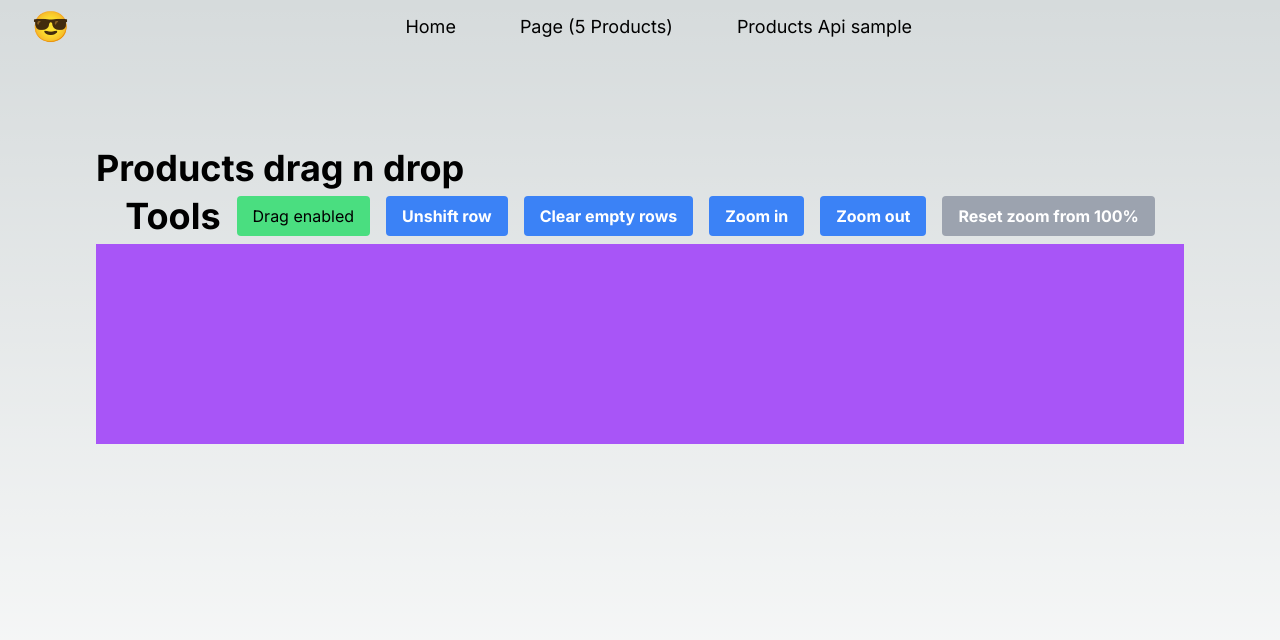
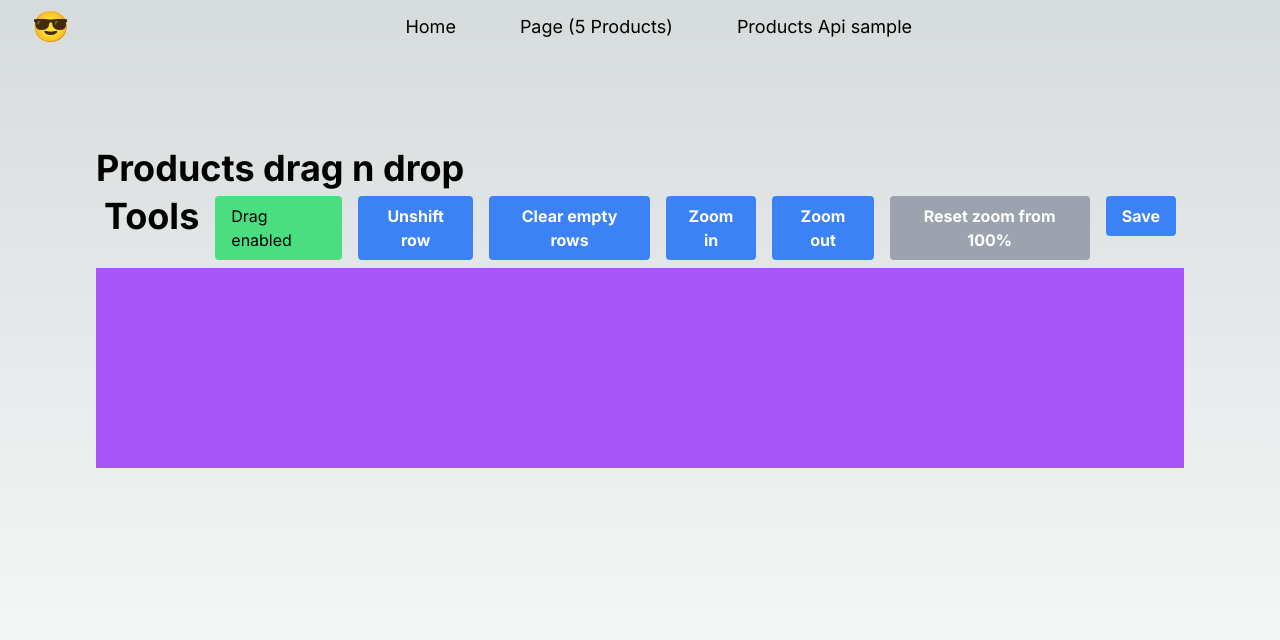
Before and after one commit to Silverium/nextjs-products-drag-n-drop, a Next.js app: page /products in a window 1280 px wide. Shown: the top 640 px of the page. Built offline with nearby package versions, Linux system fonts and the light colour scheme.

Commit message:
refactor(getTemplateStyle): to an util

```diff
--- a/components/DraggableLists.tsx
+++ b/components/DraggableLists.tsx
@@ -9,6 +9,9 @@ import { Template } from "@/types/Templates";
 import { LuMoveVertical } from "react-icons/lu";
 import TemplatesSelector from "./TemplatesSelector";
 import { Grid } from "@/types/Grid";
+import { useFormState } from "react-dom";
+import { createGrid } from "@/app/api/grids/actions";
+import getTemplateStyle from "@/utils/style/getTemplateStyle";
 
 export default function DraggableLists({ products, maxItemsPerRow = 3, templates }: { products: Product[], maxItemsPerRow?: number, templates: Template[] }) {
     const [zoom, setZoom] = useState<number>(100);
@@ -98,20 +101,9 @@ export default function DraggableLists({ products, maxItemsPerRow = 3, templates
     }
         , [grid]);
 
-    const getAlignmentStyle = useCallback((template: Template) => {
-        switch (template.alignment) {
-            case "left":
-                return "justify-start";
-            case "center":
-                return "justify-center";
-            case "right":
-                return "justify-end";
-            default:
-                return "justify-center";
-        }
-    }, []);
     const editorRef = useRef<HTMLDivElement>(null);
     const editorMeasures = editorRef.current?.getBoundingClientRect();
+    const [formState, formAction] = useFormState(createGrid, { message: null})
     return (
         <div>
             <div className="flex justify-center m-2">
@@ -139,6 +131,13 @@ export default function DraggableLists({ products, maxItemsPerRow = 3, templates
                 }>
                     Reset zoom from {zoom}%
                 </button>
+                <form action={formAction}>
+                    <input type="hidden" name="grid" value={JSON.stringify(grid)} />
+                    <button className={`ml-4 ${formState.success ? "bg-green-400": "bg-blue-500"} hover:bg-blue-700 text-white font-bold py-2 px-4 rounded`} type="submit">
+                        Save
+                    </button>
+                    <p className="text-red-500">{formState?.message}</p>
+                </form>
             </div>
             <div id="editor" ref={editorRef as LegacyRef<HTMLDivElement>} className="relative " style={{
                 transform: `scale(${zoom / 100})`,
@@ -189,7 +188,7 @@ export default function DraggableLists({ products, maxItemsPerRow = 3, templates
                                                             const isSameRow = sourceRowId === `${rowIndex}`;
                                                             const bgColor = row.items.length < 3 || isSameRow ? "bg-green-500" : "bg-red-500";
                                                             return (
-                                                                <div ref={provided.innerRef} className={`flex ${snapshot.isDraggingOver ? bgColor : "bg-blue-500"} min-h-[200px] ${getAlignmentStyle(row.template)} relative`} {...provided.droppableProps}
+                                                                <div ref={provided.innerRef} className={`flex ${snapshot.isDraggingOver ? bgColor : "bg-blue-500"} min-h-[200px] ${getTemplateStyle(row.template)} relative`} {...provided.droppableProps}
                                                                 >
 
                                                                     {row.items.map((product, index) => (
--- /dev/null
+++ b/utils/style/getTemplateStyle.ts
@@ -0,0 +1,14 @@
+import { Template } from "@/types/Templates";
+
+export default function getTemplateStyle(template: Template) {
+  switch (template.alignment) {
+    case "left":
+      return "justify-start";
+    case "center":
+      return "justify-center";
+    case "right":
+      return "justify-end";
+    default:
+      return "justify-center";
+  }
+}
```
